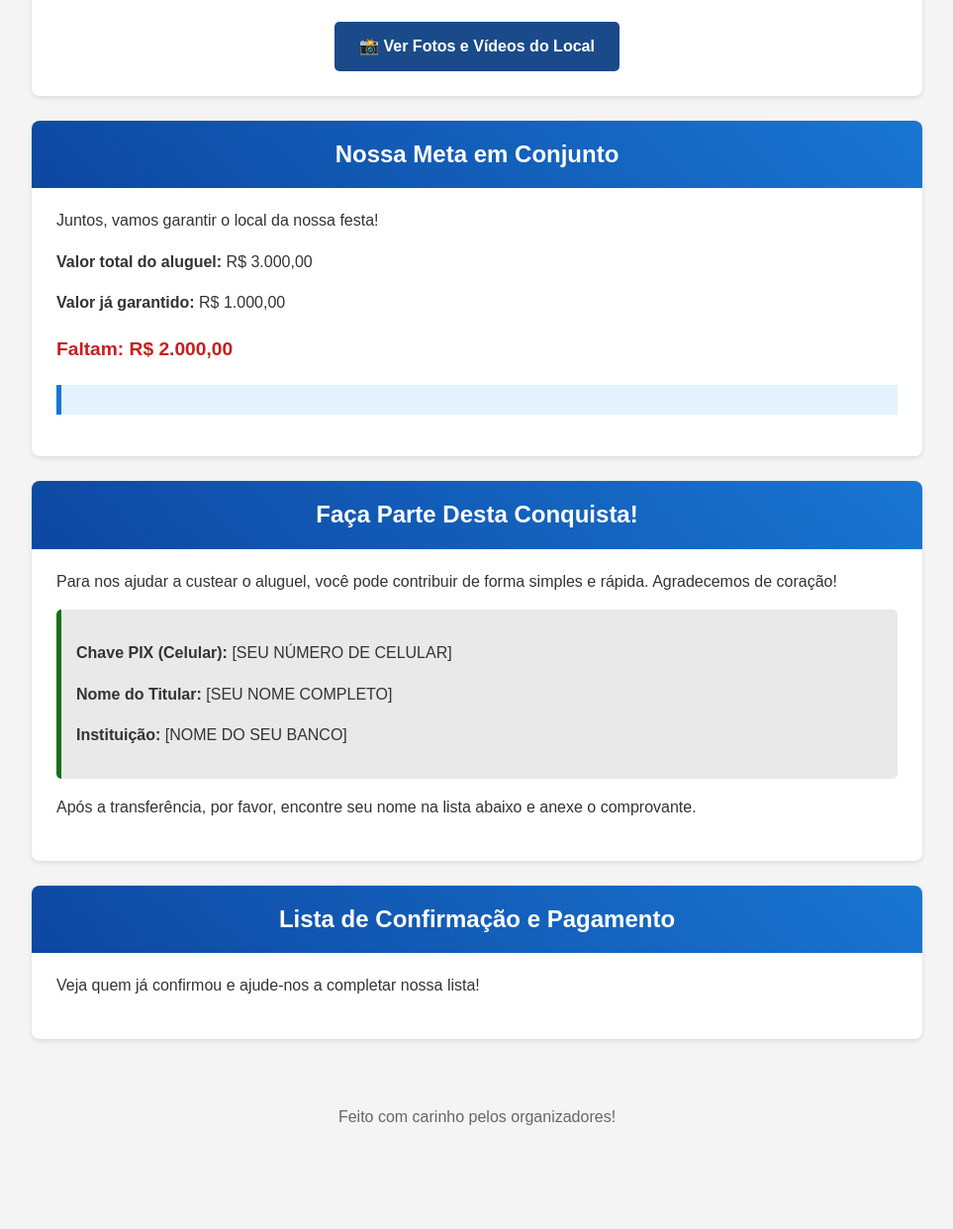
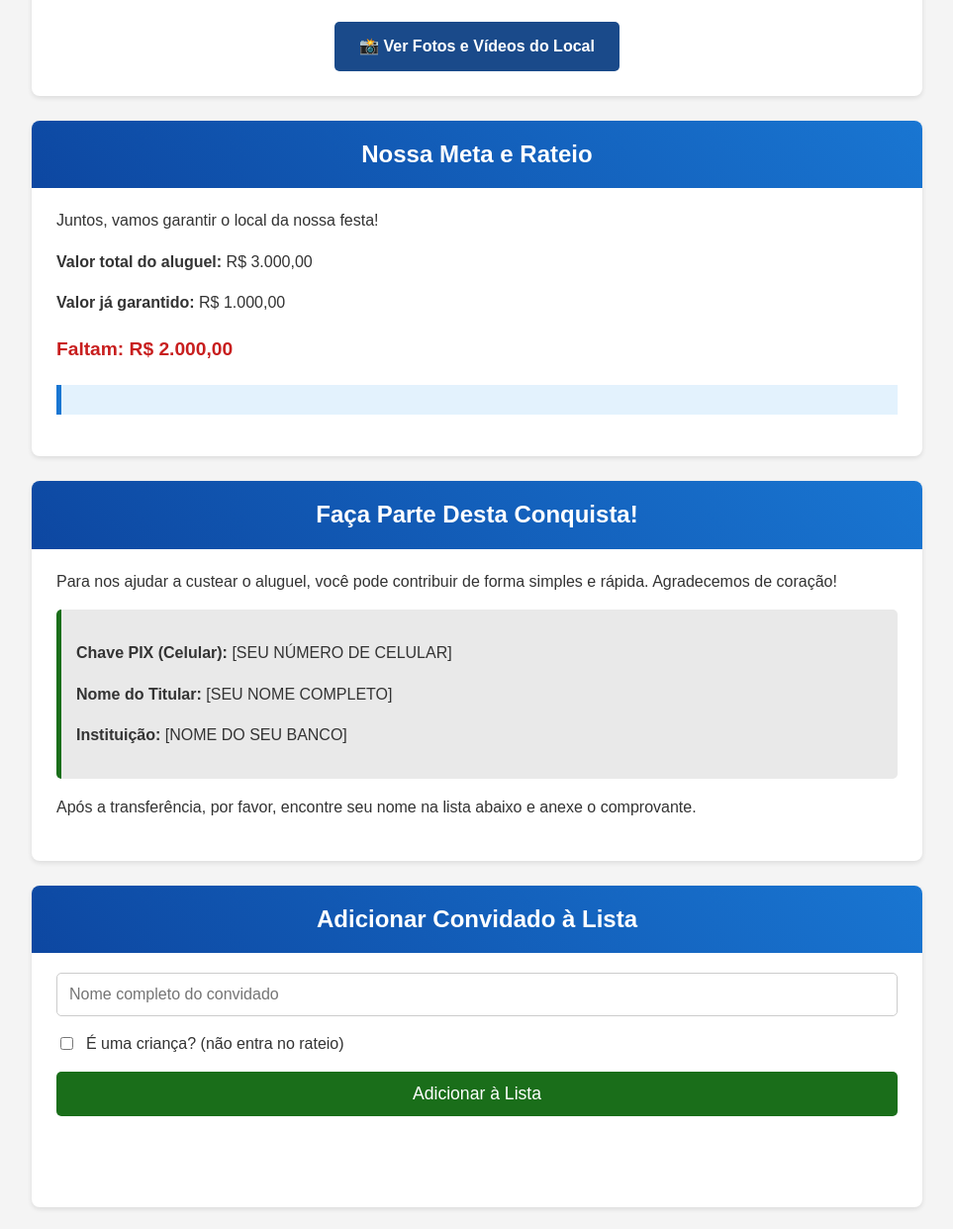
Before and after one commit to marco-egito/psimarco, a website: page index.html in a window 1280 px wide. Shown: the part 1129-2371 px from the top of the page at 99% size, without its empty margins (158-1121 px from the left). Before the commit the page ends 2306 px from the top, so only its background shows below. Drawn offline with Linux system fonts and the light colour scheme; no server answers.

Commit message:
Update index.html

```diff
--- a/index.html
+++ b/index.html
@@ -49,7 +49,6 @@
                         <li>💰 50% do valor é pago na reserva. O restante na entrada. Em caso de desistência, a reserva não é devolvida.</li>
                     </ul>
                 </div>
-
             </div>
 
             <a href="https://www.instagram.com/reel/Cx6MbFxPbi2/?igshid=MzRlODBiNWFlZA==" target="_blank" class="gallery-link">
@@ -59,7 +58,7 @@
 
 
         <section id="meta">
-            <h2>Nossa Meta em Conjunto</h2>
+            <h2>Nossa Meta e Rateio</h2>
             <p>Juntos, vamos garantir o local da nossa festa!</p>
             <div class="goal-details">
                 <p><strong>Valor total do aluguel:</strong> R$ 3.000,00</p>
@@ -79,6 +78,20 @@
             </div>
             <p class="comprovante-info">Após a transferência, por favor, encontre seu nome na lista abaixo e anexe o comprovante.</p>
         </section>
+
+        <section id="add-guest">
+            <h2>Adicionar Convidado à Lista</h2>
+            <form id="addGuestForm">
+                <input type="text" id="newGuestName" placeholder="Nome completo do convidado" required>
+                <div class="is-child-checkbox">
+                    <input type="checkbox" id="newGuestIsChild">
+                    <label for="newGuestIsChild">É uma criança? (não entra no rateio)</label>
+                </div>
+                <button type="submit" id="addGuestBtn">Adicionar à Lista</button>
+                <p id="addGuestStatus"></p>
+            </form>
+        </section>
+
 
         <section id="confirmacao">
             <h2>Lista de Confirmação e Pagamento</h2>
```
